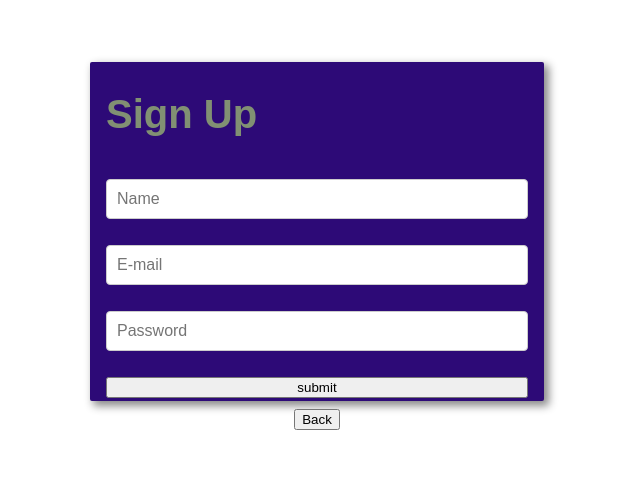
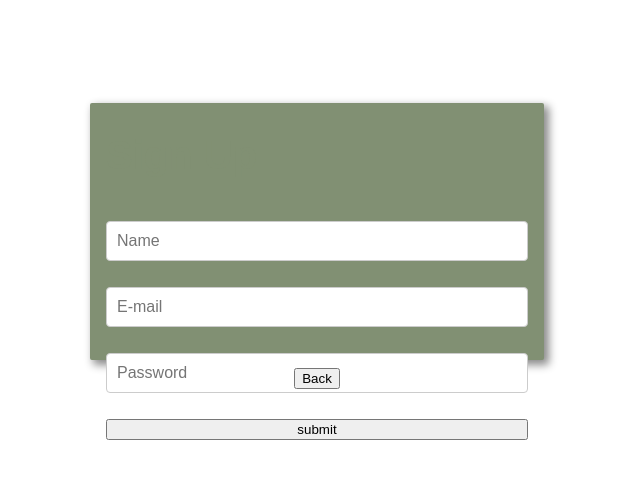
Before and after one commit to hollyniquette/lets-get-local, a React (Vite) app in the folder client/: page /signup in a window 1280 px wide. Shown: the part 358-836 px from the top of the page, without its empty margins (323-963 px from the left). Built offline with nearby package versions, Linux system fonts and the light colour scheme.

Commit message:
Update #2 App.css

```diff
--- a/client/src/App.css
+++ b/client/src/App.css
@@ -48,7 +48,18 @@ header nav button {
 }
 
 
+.container {
+    width: 500px;
+    height: 200px;
+    background-color: rgb(255, 238, 244);
+    border: 5px solid rgb(129, 144, 115);
+    box-shadow: 0px 2px 5px rgba(0, 0, 0, 0.1);
+    padding: 20px;
+    text-align: center;
+    margin: 0 auto;
+    margin-top: 10px;
 
+}
 
 .form-wrapper{
     display: flex;
@@ -61,11 +72,11 @@ header nav button {
 .card{
     display: flex;
     flex-direction: column;
-    height: auto;
+    height: 250px;
     width: fit-content;
     padding: 0.2rem 1rem;
     margin: 0.5rem;
-    background: #2D0A77;
+     background: rgb(129, 144, 115);
     box-shadow: 4px 4px 8px 1px #00000075;
     border-radius: 2px;
     gap: 1rem;
```
